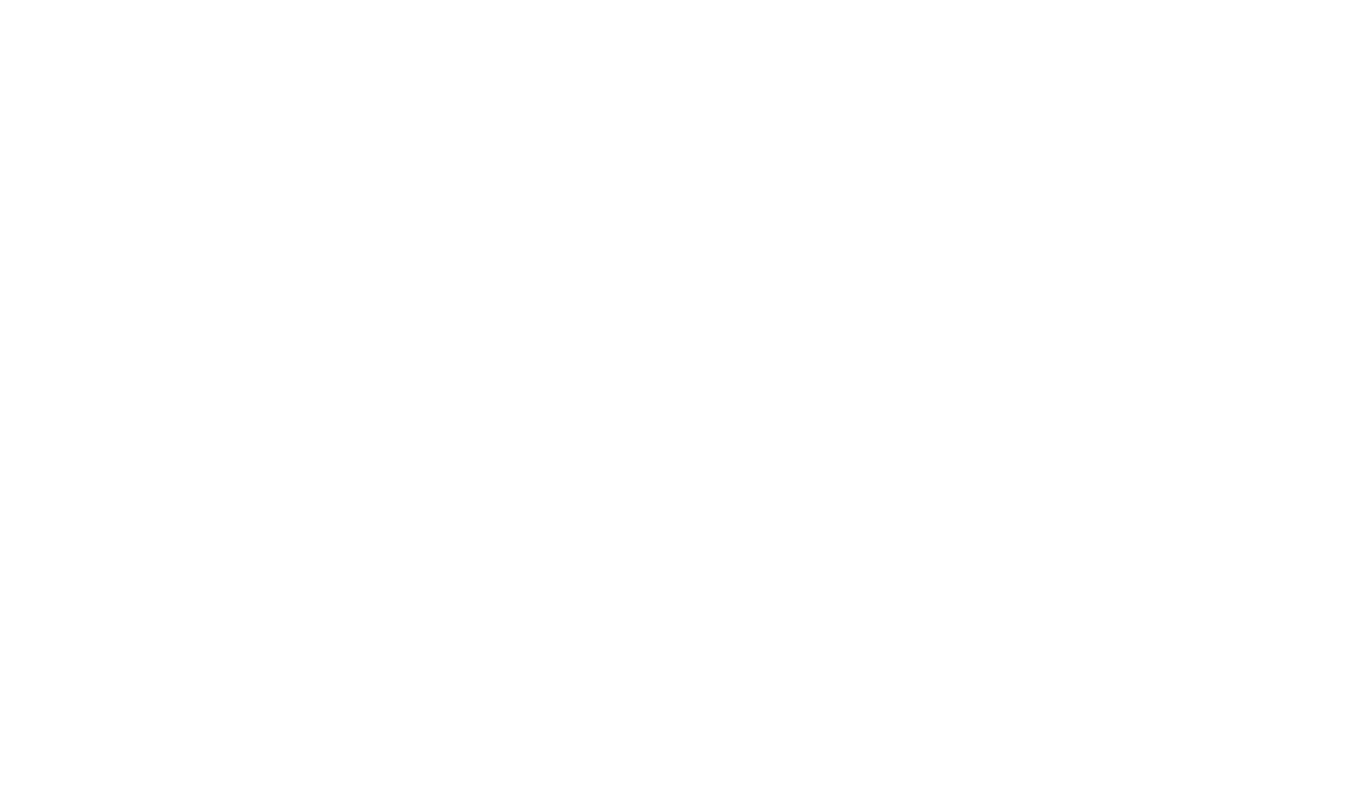
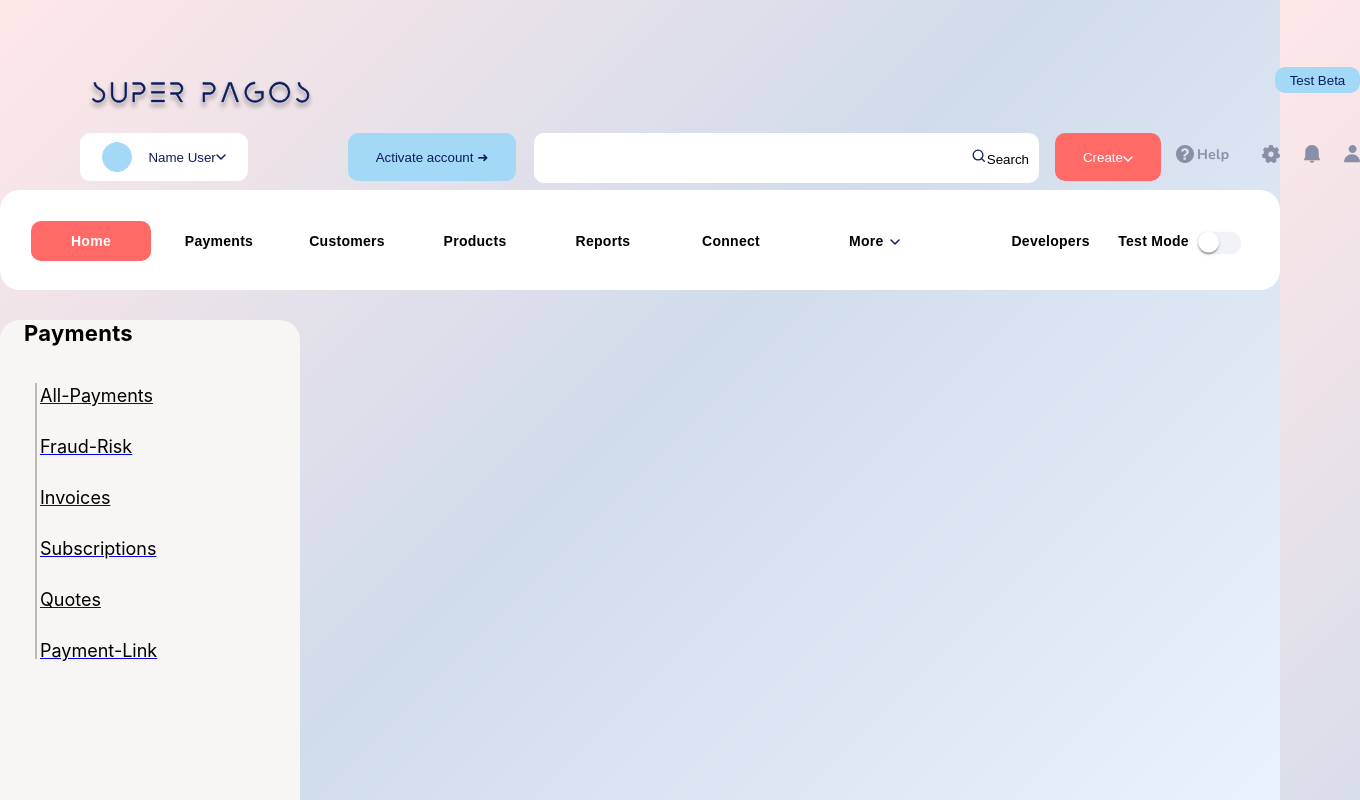
Before and after one commit to popo70023/learn-react-app, a React (Create React App) app: page /Payments in a window 1280 px wide. Before the commit this address had no page. Shown: the top 800 px of the page, 1360 px wide, since content can reach past the window. Built offline with nearby package versions, Linux system fonts and the light colour scheme.

Commit message:
feat: add payments page

```diff
--- a/src/App.tsx
+++ b/src/App.tsx
@@ -1,9 +1,10 @@
 import './App.css';
 import AppRouters from './app-router';
-
+import Dashboard from './layout/Dashboard/Dashboard';
 function App() {
   return (
     <div className="App">
+      <Dashboard/>
       <AppRouters />
     </div>
   );
--- a/src/Components/ChartMenu/ChartMenu.tsx
+++ b/src/Components/ChartMenu/ChartMenu.tsx
@@ -15,7 +15,7 @@ interface MenuButton {
 }
 const ChartMenu: React.FC<ChartMenuProps> = () => {
   const menuButtons: MenuButton[] = [
-    { menuButtonLink: {name: 'All-Payments', link: '/'}, childs: [{name:'All-transactions', link: '/'}, {name:'132', link: '/'}, {name:'acvav', link: '/'}] },
+    { menuButtonLink: {name: 'All-Payments', link: '/'}, childs: [{name:'All-transactions', link: '/All-transactions'}] },
     { menuButtonLink: {name:'Fraud-Risk', link: '/'} },
     { menuButtonLink: {name:'Invoices', link: '/'} },
     { menuButtonLink: {name:'Subscriptions', link: '/'} },
--- a/src/app-router.tsx
+++ b/src/app-router.tsx
@@ -1,9 +1,12 @@
 import { Route, Routes } from "react-router-dom";
 import HomePage from "./pages/HomePage/HomePage";
+import PaymentsPage from "./pages/PaymentsPage/PaymentsPage";
 
 const AppRoutes: React.FC = () => (
         <Routes>
             <Route path="/" element={<HomePage />} />
+            <Route path="/Payments" element={<PaymentsPage/>} />
+            <Route path="/Customers" element={<HomePage />} />
         </Routes>
 );
 
--- a/src/layout/Dashboard/Dashboard.tsx
+++ b/src/layout/Dashboard/Dashboard.tsx
@@ -2,16 +2,12 @@ import { FC } from 'react';
 import './Dashboard.scss';
 import Header from '../../Components/Header/Header';
 import HorizontalMenu from '../../Components/HorizontalMenu/HorizontalMenu';
-import ChartMenu from '../../Components/ChartMenu/ChartMenu';
 
 interface DashboardProps {}
-
 const Dashboard: FC<DashboardProps> = () => (
   <div className="Dashboard" data-testid="Dashboard">
-    Dashboard Component
     <Header />
     <HorizontalMenu />
-    <ChartMenu />
   </div>
 );
 
--- /dev/null
+++ b/src/pages/PaymentsPage/PaymentsPage.scss
@@ -0,0 +1 @@
+.PaymentsPage {}
--- /dev/null
+++ b/src/pages/PaymentsPage/PaymentsPage.tsx
@@ -0,0 +1,12 @@
+import { FC } from 'react';
+import './PaymentsPage.scss';
+import ChartMenu from '../../Components/ChartMenu/ChartMenu';
+interface PaymentsPageProps {}
+
+const PaymentsPage: FC<PaymentsPageProps> = () => (
+  <div className="PaymentsPage" data-testid="PaymentsPage">
+    <ChartMenu/>
+  </div>
+);
+
+export default PaymentsPage;
```
Also changed, not shown: src/pages/PaymentsPage/PaymentsPage.lazy.tsx (added, +11 -0 lines), 1 other file (tests, documents, lock files or other folders).
